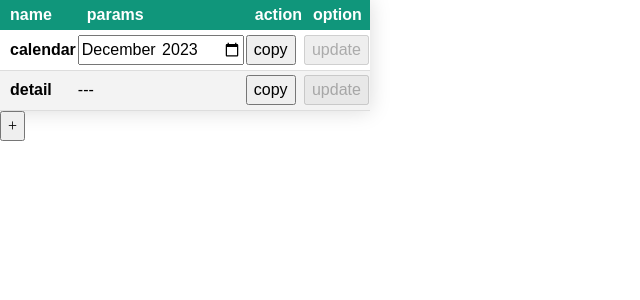
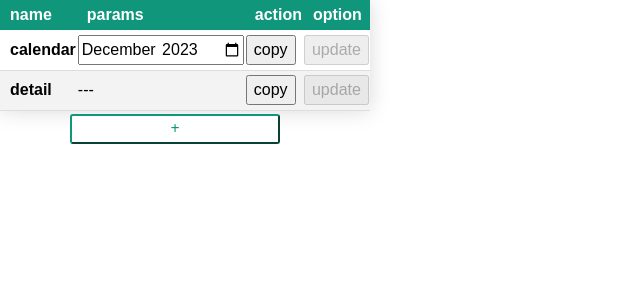
Before and after one commit to bo-ri/mdmemo, a React (Vite) app: page / in a window 1280 px wide. Shown: the top 300 px of the page, without its empty margins (0-640 px from the left). Built offline with nearby package versions, Linux system fonts and the light colour scheme.

Commit message:
add: list button style

```diff
--- a/src/pages/List.css
+++ b/src/pages/List.css
@@ -29,3 +29,22 @@
 #main_table tbody tr:nth-of-type(even) {
   background-color: #f3f3f3;
 }
+
+.ListButton {
+  margin-top: 3px;
+  margin-bottom: 5px;
+  display: flex;
+  justify-content: center;
+}
+
+.ListButton button {
+  width: 60%;
+  border-color: #10967b;
+  border-radius: 3px;
+  background-color: white;
+  font-weight: 600;
+}
+
+.ListButton button span {
+  color: #10967b;
+}
--- a/src/pages/List.tsx
+++ b/src/pages/List.tsx
@@ -89,7 +89,9 @@ export const List = ({
             { customMaps }
           </tbody>
         </table>
-        <button onClick={handleOnClickAdd}>+</button>
+        <div className="ListButton">
+          <button onClick={handleOnClickAdd}><span>+</span></button>
+        </div>
       </div>
     </>
   )
```
